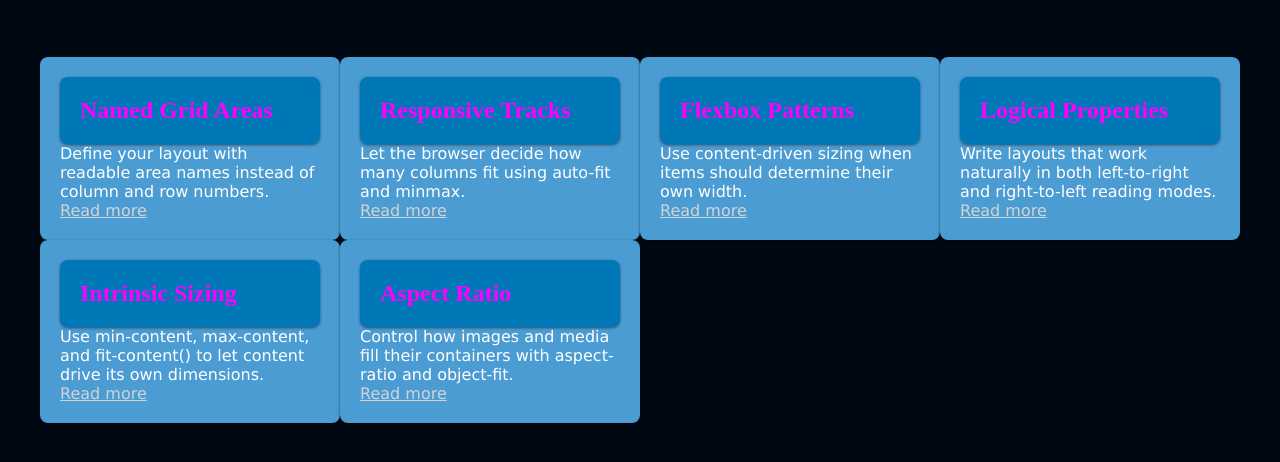
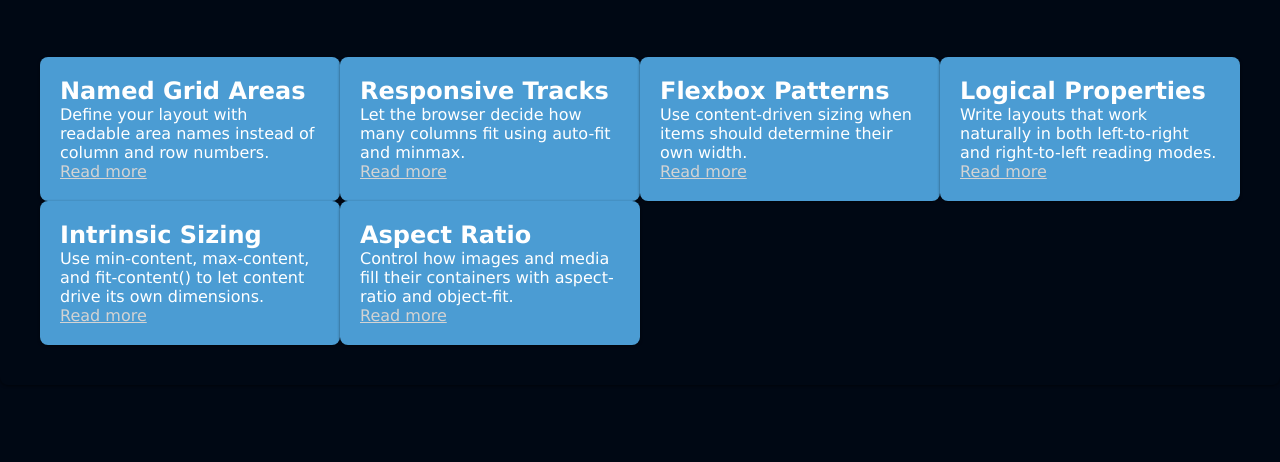
Before and after one commit to DerekJam/wdd331-practice, a website: page unit-4/grid-layouts/cards.html in a window 1280 px wide. Shown: the part 120-582 px from the top of the page. Drawn offline with Linux system fonts and the light colour scheme; files that its build step writes are made by us from their sources.

Commit message:
Deploying to website from @ DerekJam/wdd331-practice@6843945b71e2bb41e4480a27ed72f7e5a9d59bf3 🚀

```diff
--- a/unit-4/grid-layouts/cards.css
+++ b/unit-4/grid-layouts/cards.css
@@ -3,10 +3,10 @@
       --color-gold: #FFC300;
       --color-carolinablue: #0077B6;
       --color-text-sectionheaders-yellow: #FFFF00;
-      --color-text-sections-darkblue: #FFFFFF;
+      --color-text: #FFFFFF;
       --color-visitedlinks-gray: #D3D3D3;
       --color-hoveringlinks-magenta: #FF00FF;
-      --color-lightblue: #4B9CD3;
+      --color-background: #4B9CD3;
       --color-lightgray: #D3D3D3;
 
       --space-xs: 0.50rem;
@@ -38,15 +38,13 @@
 }
 
 
-articles-page {
+.articles-page {
     background-color: var(--color-main-bgdark);
     color: var(--color-gold);
     padding: clamp(var(--space-sm), var(--space-md), var(--space-lg));
     border-radius: var(--radius);
     box-shadow: var(--shadow-sm);
     font-family: var(--font-body);
-
-
 
 }
 
@@ -61,23 +59,13 @@ articles-page {
 
 .card {
     border: 3px solid var(--cell-around);
-    background-color: var(--color-lightblue);
-    color: var(--color-text-sections-darkblue);
+    background-color: var(--color-background);
+    color: var(--color-text);
     padding: var(--space-md);
     border-radius: var(--radius);
     box-shadow: var(--shadow-sm);
     font-family: var(--font-body);
 
-
-            h2 {
-        /* section heading styles */
-          background-color: var(--color-carolinablue);
-          color: var(--color-hoveringlinks-magenta);
-          padding: var(--space-md);
-          border-radius: var(--radius);
-          box-shadow: var(--shadow-sm);
-          font-family: var(--font-body-header);
-    }
 }
 
 
```
